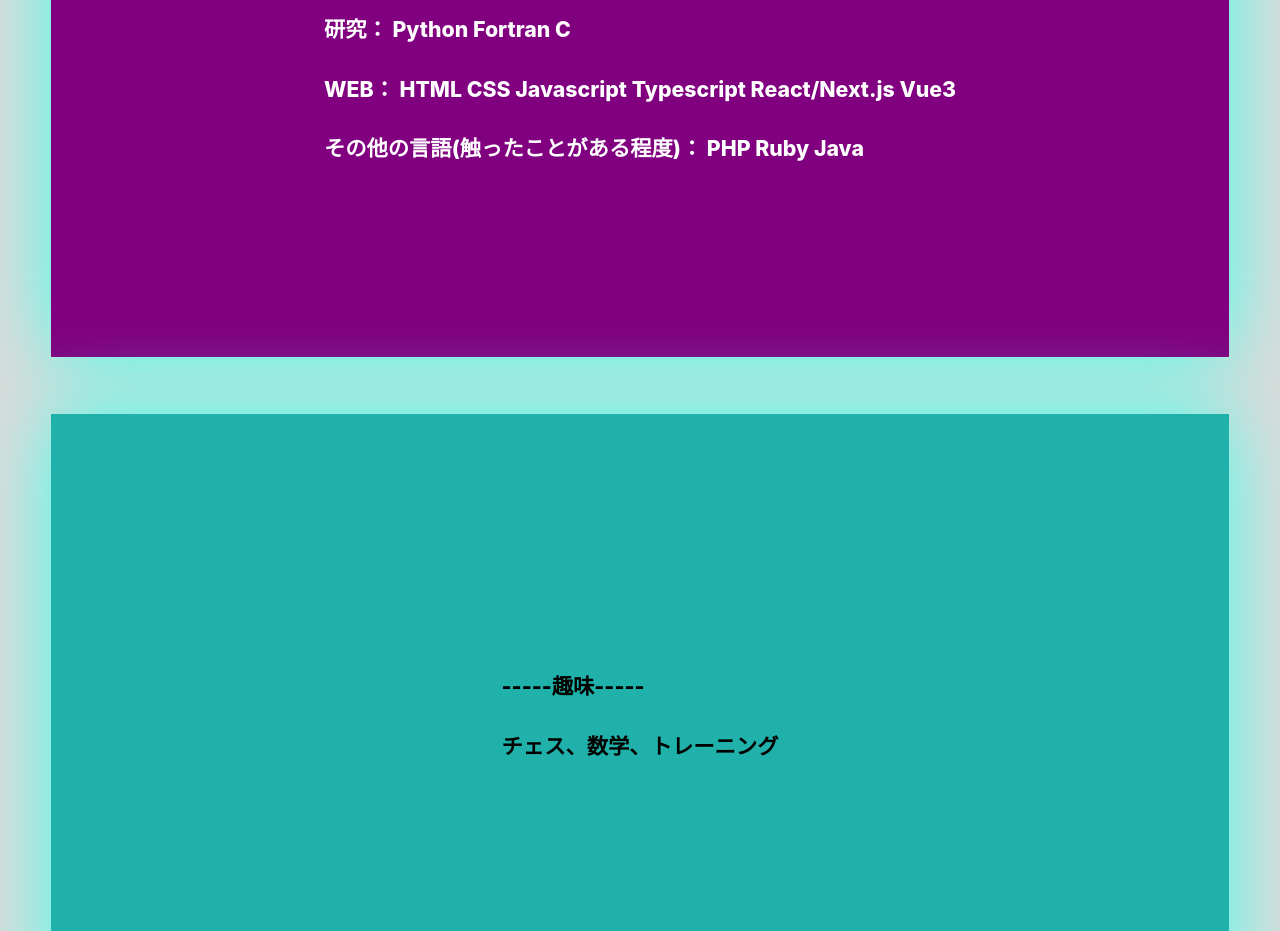
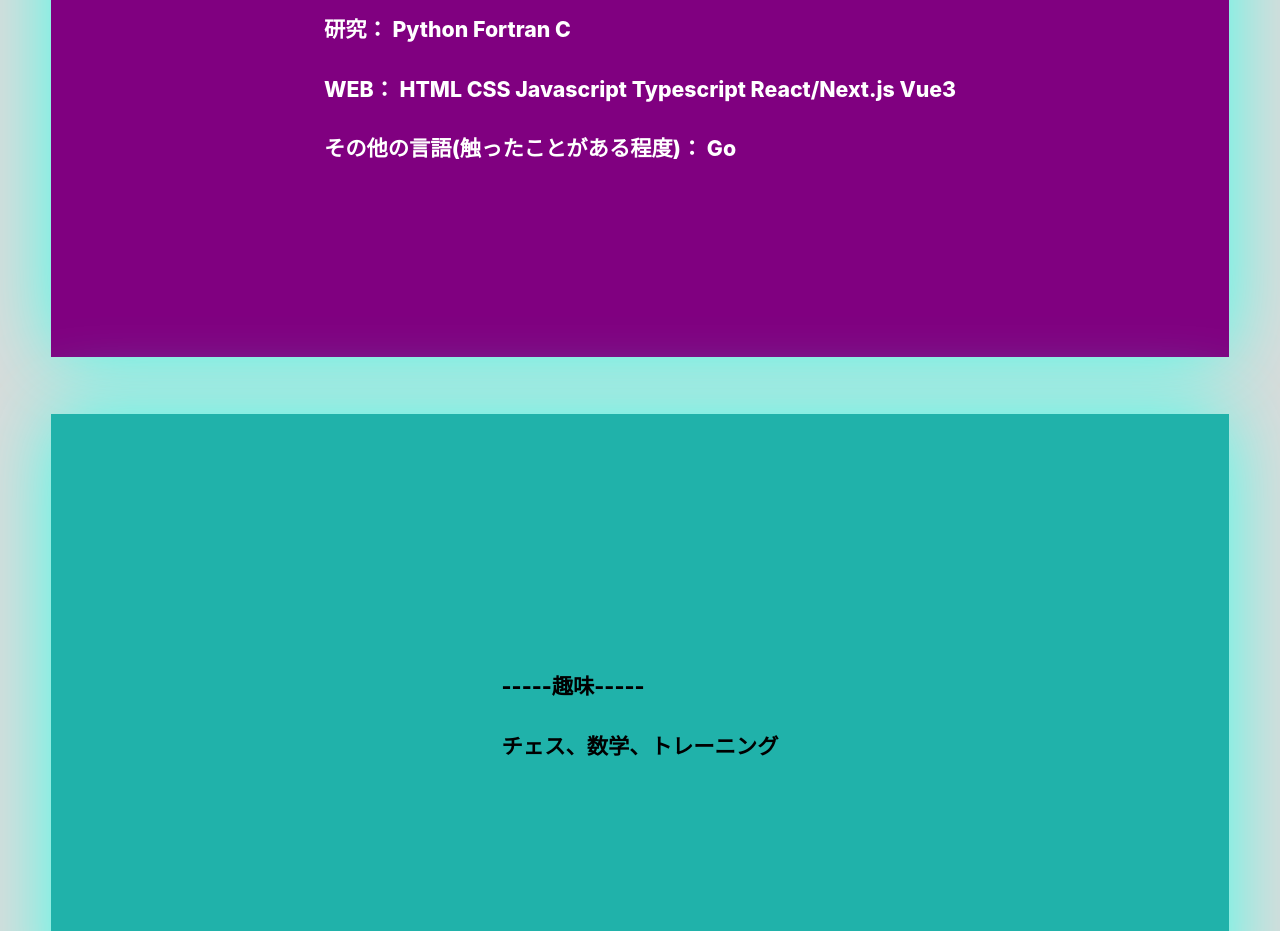
Before and after one commit to SKvr-46/next_main_project, a Next.js app: page /about in a window 1280 px wide. Shown: the part 1620-2551 px from the top of the page. Built offline with nearby package versions, Linux system fonts and the light colour scheme.

Commit message:
add sentence

```diff
--- a/pages/about.tsx
+++ b/pages/about.tsx
@@ -16,7 +16,7 @@
     const skills_content_title = "-----使用言語など-----"
     const skills_1 = "研究： Python Fortran C"
     const skills_2 = "WEB： HTML CSS Javascript Typescript React/Next.js Vue3"
-    const skills_3 = "その他の言語(触ったことがある程度)： PHP Ruby Java"
+    const skills_3 = "その他の言語(触ったことがある程度)： Go"
     const personal_content_title = "-----趣味-----"
     const personal_1 = "チェス、数学、トレーニング"
     const production__content_title = "-----制作物など-----"
```
